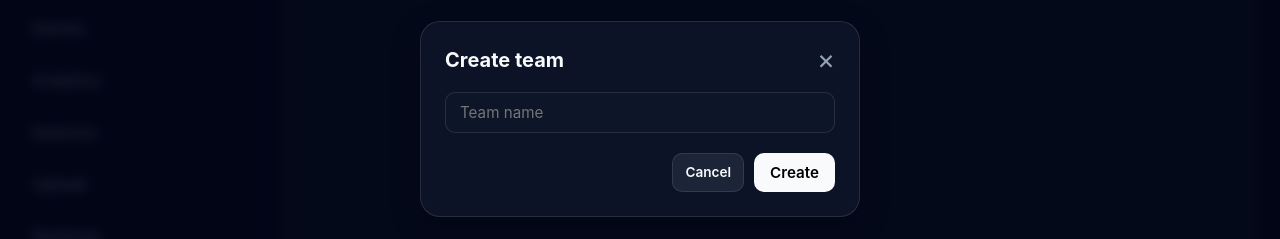
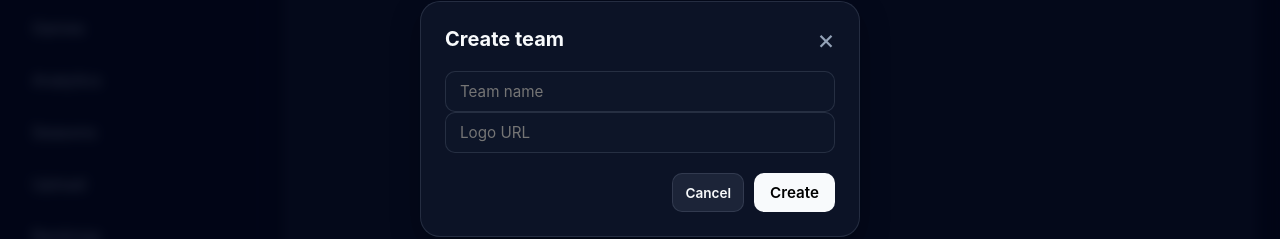
Before and after one commit to Edgarmontenegro123/basket-stats-frontend, a React (Vite) app: page /teams in a window 1280 px wide. Both pictures are taken after a click on the button "New team". Shown: the part 281-520 px from the top of the page. Built offline with nearby package versions, Linux system fonts and the light colour scheme; no server answers.

Commit message:
🔣 Add team logo support

```diff
--- a/src/components/pages/teams/TeamsPage.tsx
+++ b/src/components/pages/teams/TeamsPage.tsx
@@ -1,11 +1,11 @@
 import {useEffect, useState} from 'react'
 import {useNavigate} from 'react-router-dom'
-import PageHeader from '../../common/PageHeader.tsx'
-import SectionCard from '../../common/SectionCard.tsx'
-import TeamModal from '../../teams/TeamModal.tsx'
-import BasketballLoader from '../../common/BasketballLoader.tsx'
-import {getTeams, createTeam, updateTeam, deleteTeam} from '../../services/api.ts'
-import type {Team} from '../../types/team.ts'
+import PageHeader from '../../common/PageHeader'
+import SectionCard from '../../common/SectionCard'
+import TeamModal from '../../teams/TeamModal'
+import BasketballLoader from '../../common/BasketballLoader'
+import {getTeams, createTeam, updateTeam, deleteTeam} from '../../services/api'
+import type {Team, CreateTeamPayload} from '../../types/team'
 import './TeamsPage.css'
 import '../../common/PageLayout.css'
 
@@ -33,8 +33,9 @@ const TeamsPage = () => {
         void fetchTeams()
     }, []);
 
-    const handleSubmitTeam = async (name: string) => {
-        const trimmedName = name.trim()
+    const handleSubmitTeam = async (payload: CreateTeamPayload) => {
+        const trimmedName = payload.name.trim()
+        const trimmedLogoUrl = payload.logo_url?.trim() || ''
 
         if (trimmedName.length < 2) {
             alert ('Team name must contain at least 2 characters')
@@ -48,7 +49,7 @@ const TeamsPage = () => {
 
         const exists = teams.some(
             (team) =>
-                team.name.toLowerCase() === name.toLowerCase() &&
+                team.name.toLowerCase() === trimmedName.toLowerCase() &&
                 team.id !== teamToEdit?.id,
         )
 
@@ -59,7 +60,10 @@ const TeamsPage = () => {
 
         try {
             if (teamToEdit) {
-                const updatedTeam = await updateTeam(teamToEdit.id, trimmedName)
+                const updatedTeam = await updateTeam(teamToEdit.id, {
+                    name: trimmedName,
+                    logo_url: trimmedLogoUrl,
+                })
 
                 setTeams((prev) =>
                     prev.map((team) =>
@@ -67,8 +71,12 @@ const TeamsPage = () => {
                     ),
                 )
             } else {
-                const newTeam = await createTeam(trimmedName)
-                setTeams((prev) => [...prev, newTeam])
+                const newTeam = await createTeam({
+                    name: trimmedName,
+                    logo_url: trimmedLogoUrl,
+                })
+
+                setTeams((prev) => [newTeam, ...prev])
             }
 
             setTeamToEdit(null)
--- a/src/components/services/api.ts
+++ b/src/components/services/api.ts
@@ -1,5 +1,5 @@
 import type { CreatePlayerPayload, Player } from '../types/player'
-import type {Team} from '../types/team.ts'
+import type {Team, CreateTeamPayload} from '../types/team'
 
 const MANAGEMENT_API_URL = import.meta.env.VITE_MANAGEMENT_API_URL
 const ANALYTICS_API_URL = import.meta.env.VITE_ANALYTICS_API_URL
@@ -327,8 +327,8 @@ export const getPlayerSummaryByName = async (
 
 /*================ Teams ================*/
 
-export const createTeam = async (name: string) => {
-    const shortName = name
+export const createTeam = async (payload: CreateTeamPayload) => {
+    const shortName = payload.name
         .split(' ')
         .map(word => word[0])
         .join('')
@@ -345,10 +345,13 @@ export const createTeam = async (name: string) => {
         },
 
         body: JSON.stringify({
-            name,
+            name: payload.name,
             short_name: shortName,
+            logo_url: payload.logo_url || '',
+            primary_color: '',
+            secondary_color: '',
         }),
-    });
+    })
 
     if (!res.ok) {
         const text = await res.text();
@@ -383,8 +386,8 @@ export const getTeamById = async (id: string): Promise<Team> => {
     return res.json()
 }
 
-export const updateTeam = async (id: string, name: string) => {
-    const shortName = name
+export const updateTeam = async (id: string, payload: CreateTeamPayload) => {
+    const shortName = payload.name
         .split(' ')
         .map(word => word[0])
         .join('')
@@ -397,10 +400,13 @@ export const updateTeam = async (id: string, name: string) => {
             'Content-Type': 'application/json',
         },
         body: JSON.stringify({
-            name,
+            name: payload.name,
             short_name: shortName,
+            logo_url: payload.logo_url || '',
+            primary_color: '',
+            secondary_color: '',
         }),
-    });
+    })
 
     if (!res.ok) {
         const text = await res.text();
--- a/src/components/teams/TeamModal.tsx
+++ b/src/components/teams/TeamModal.tsx
@@ -1,12 +1,12 @@
 import { useState } from 'react'
-import type { Team } from '../types/team'
+import type { Team, CreateTeamPayload } from '../types/team'
 import './TeamModal.css'
 
 type TeamModalProps = {
     isOpen: boolean
     teamToEdit?: Team | null
     onClose: () => void
-    onSubmit: (name: string) => Promise<void>
+    onSubmit: (payload: CreateTeamPayload) => Promise<void>
 }
 
 const TeamModal = ({
@@ -16,14 +16,20 @@ const TeamModal = ({
                        onSubmit,
                    }: TeamModalProps) => {
     const [teamName, setTeamName] = useState(teamToEdit?.name ?? '')
+    const [logoUrl, setLogoUrl] = useState(teamToEdit?.logo_url ?? '')
 
     if (!isOpen) return null
 
     const handleSubmit = async () => {
         if (!teamName.trim()) return
 
-        await onSubmit(teamName.trim())
+        await onSubmit({
+            name: teamName.trim(),
+            logo_url: logoUrl.trim()
+        })
+
         setTeamName('')
+        setLogoUrl('')
         onClose()
     }
 
@@ -44,6 +50,12 @@ const TeamModal = ({
                         value={teamName}
                         onChange={(e) => setTeamName(e.target.value)}
                     />
+                    <input
+                        className='form-input'
+                        placeholder='Logo URL'
+                        value={logoUrl}
+                        onChange={(e) => setLogoUrl(e.target.value)}
+                    />
                 </div>
 
                 <div className='modal__actions'>
```
Also changed, not shown: src/components/types/team.ts (+10 -0 lines).
